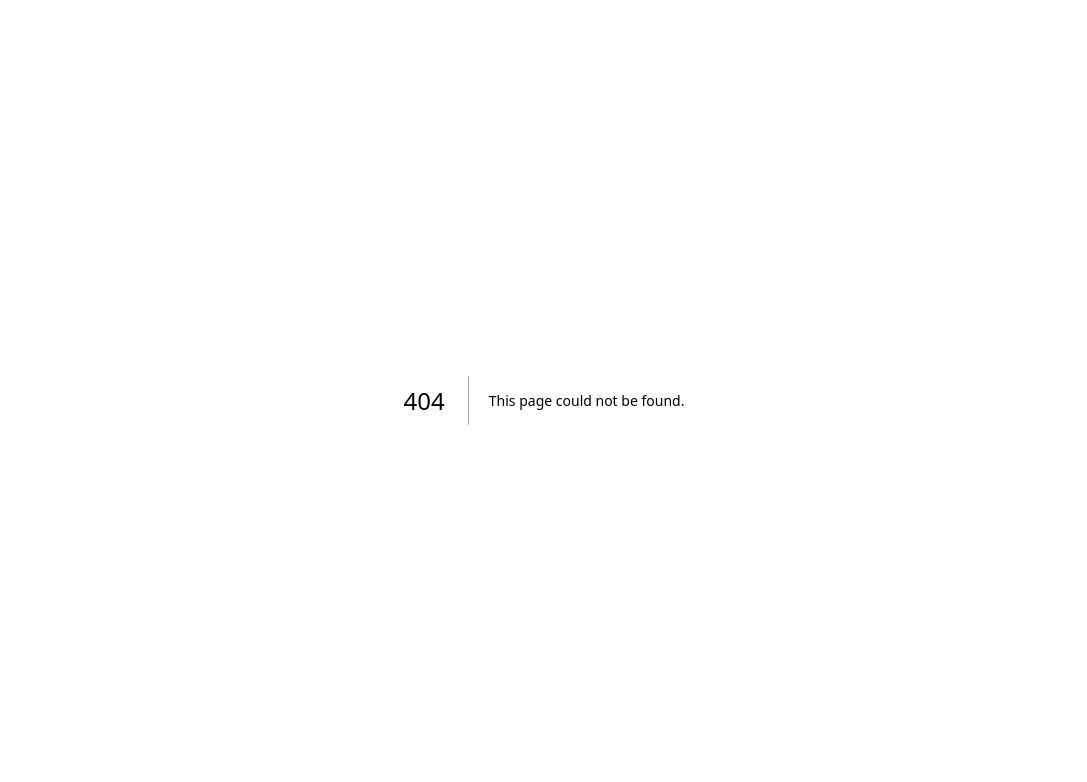
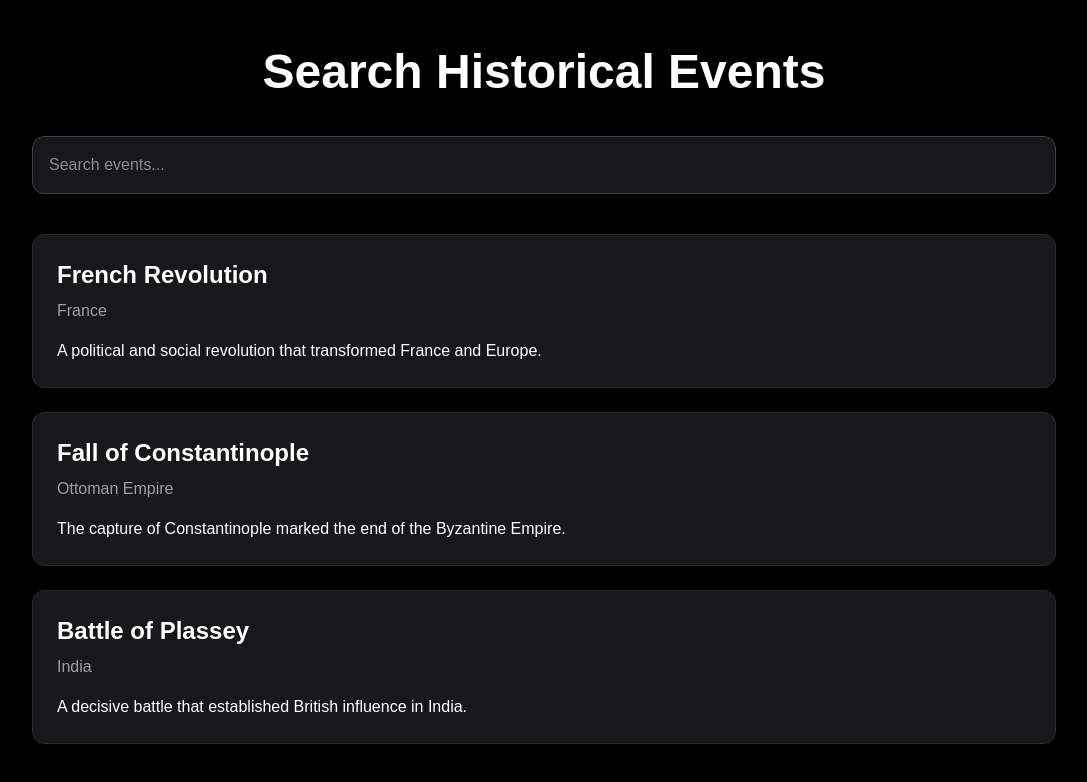
Before and after one commit to amanzisaar/amazing-historical-events, a Next.js app: page /search in a window 1280 px wide. Before the commit this address had no page. Shown: the top 782 px of the page, without its empty margins (96-1183 px from the left). Built offline with nearby package versions, Linux system fonts and the light colour scheme.

Commit message:
Saved Events (Bookmarks)

```diff
--- /dev/null
+++ b/app/search/page.tsx
@@ -0,0 +1,52 @@
+"use client";
+import Link from "next/link";
+import { useState } from "react";
+import { events } from "../../data/events";
+
+export default function SearchPage() {
+  const [searchTerm, setSearchTerm] = useState("");
+  const filteredEvents = events.filter(
+    (event) =>
+      event.title.toLowerCase().includes(searchTerm.toLowerCase()) ||
+      event.country.toLowerCase().includes(searchTerm.toLowerCase()) ||
+      event.continent.toLowerCase().includes(searchTerm.toLowerCase()) ||
+      event.category.toLowerCase().includes(searchTerm.toLowerCase()),
+  );
+  return (
+    <main className="min-h-screen bg-black px-6 py-12 text-white">
+      <div className="mx-auto max-w-5xl">
+        <h1 className="mb-10 text-center text-5xl font-bold">
+          Search Historical Events
+        </h1>
+
+        <input
+          type="text"
+          placeholder="Search events..."
+          value={searchTerm}
+          onChange={(e) => setSearchTerm(e.target.value)}
+          className="mb-10 w-full rounded-xl border border-zinc-700 bg-zinc-900 p-4 text-white outline-none"
+        />
+
+        <div className="grid gap-6">
+          {filteredEvents.length === 0 ? (
+            <p className="text-center text-zinc-400">No events found.</p>
+          ) : (
+            filteredEvents.map((event) => (
+              <Link
+                key={event.id}
+                href={`/events/${event.slug}`}
+                className="rounded-xl border border-zinc-800 bg-zinc-900 p-6 transition hover:border-blue-500"
+              >
+                <h2 className="text-2xl font-bold">{event.title}</h2>
+
+                <p className="mt-2 text-zinc-400">{event.country}</p>
+
+                <p className="mt-4">{event.summary}</p>
+              </Link>
+            ))
+          )}
+        </div>
+      </div>
+    </main>
+  );
+}
```
